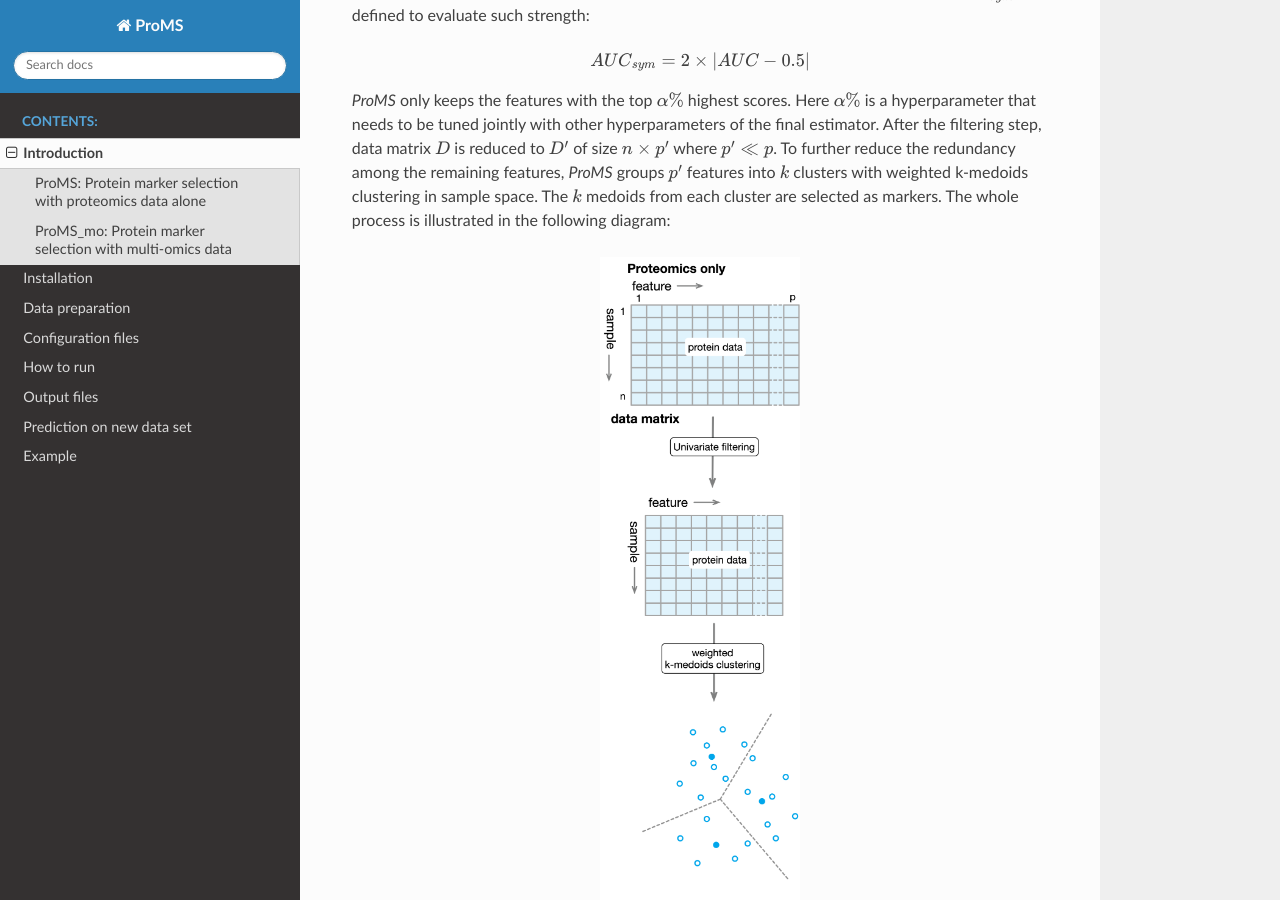
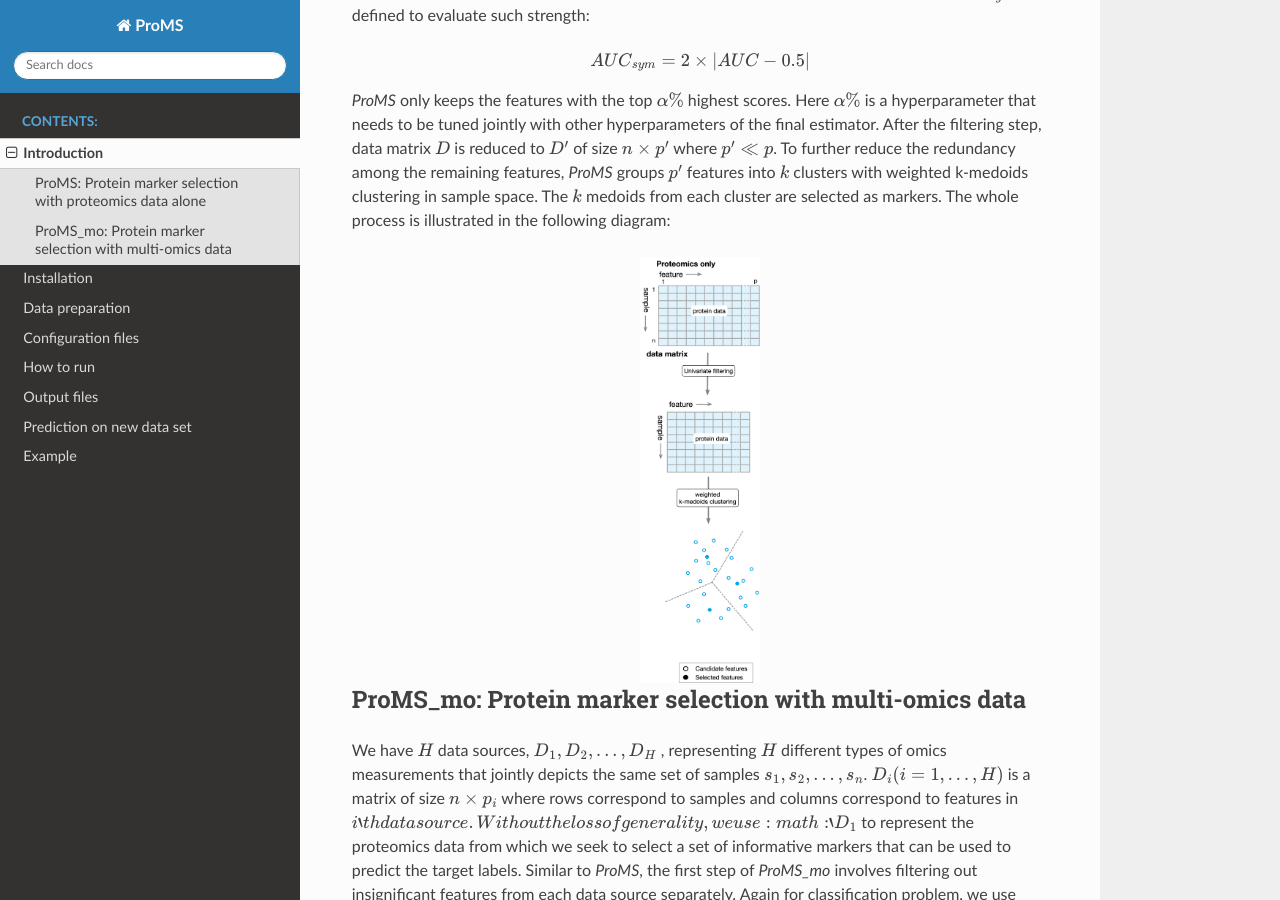
Before and after one commit to bzhanglab/proms, a Sphinx documentation site: the page built from docs/intro.rst, in a window 1280 px wide and 900 px high, scrolled down 508 px. Built offline with Sphinx 7.4.7 and the Read the Docs theme 2.0.0, drawn with Linux system fonts in a browser that asks for light colours.

Commit message:
update doc

```diff
--- a/docs/conf.py
+++ b/docs/conf.py
@@ -61,3 +61,7 @@ html_theme = 'sphinx_rtd_theme'
 # so a file named "default.css" will overwrite the builtin "default.css".
 html_static_path = ['_static']
 html_show_sourcelink = False
+
+latex_elements = {
+  'extraclassoptions': 'openany,oneside'
+}
--- a/docs/intro.rst
+++ b/docs/intro.rst
@@ -34,7 +34,7 @@ The whole process is illustrated in the following diagram:
 
 .. image:: images/proms.png
   :align: center
-  :width: 200px
+  :width: 120px
 
 ProMS_mo: Protein marker selection with multi-omics data
 --------------------------------------------------------
@@ -69,4 +69,4 @@ in the following diagram:
 
 .. image:: images/proms_mo.png
   :align: center
-  :width: 600px
+  :width: 400px
```
